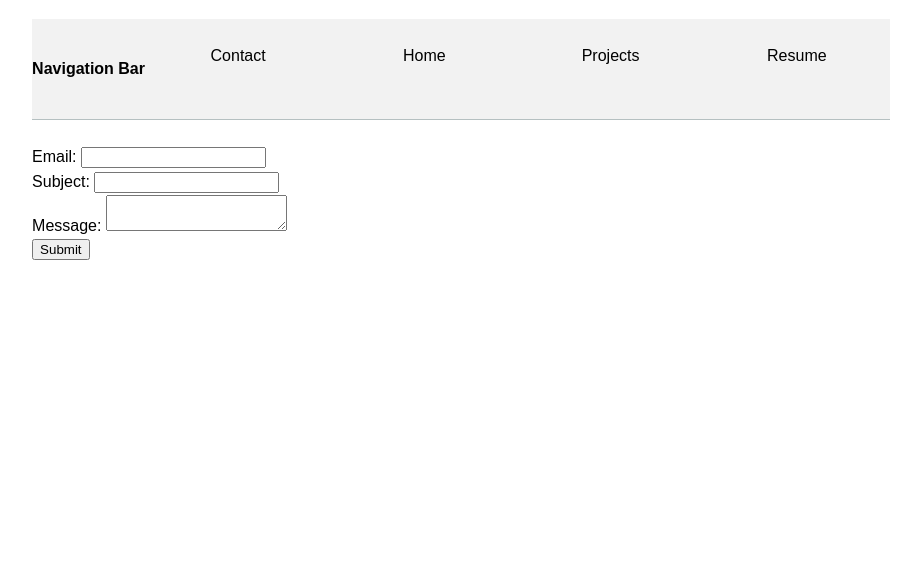
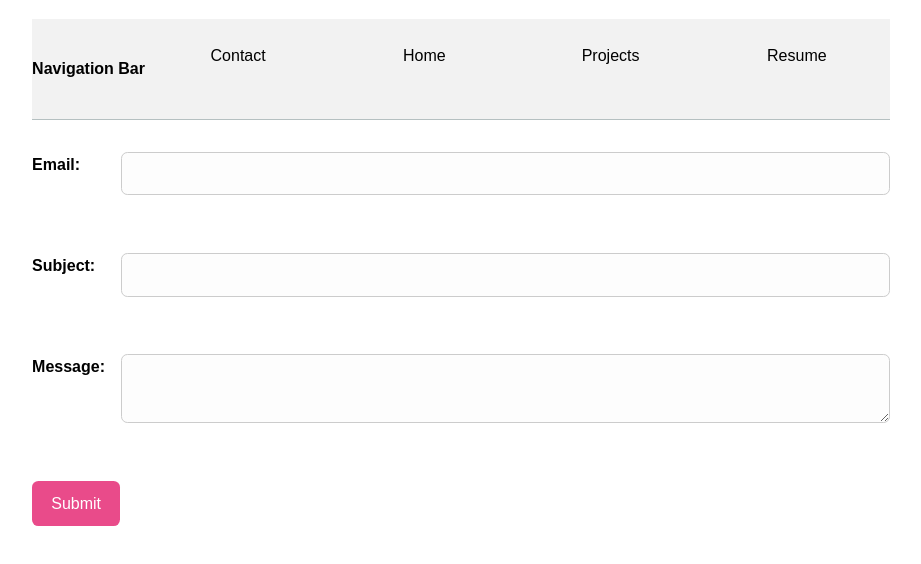
Before and after one commit to eshamir3/Portfolio, a plain HTML site: page contact/index.html in a window 1280 px wide. Shown: the part 54-618 px from the top of the page, without its empty margins (179-1100 px from the left). Drawn offline with Linux system fonts and the light colour scheme.

Commit message:
Update style.css

```diff
--- a/style.css
+++ b/style.css
@@ -64,3 +64,62 @@
     background-color: oklch(from var(--color-accent) 95% 5% h);
     cursor: pointer;
   }
+
+
+  /* Step 3.1: Typography + Block Behavior */
+form {
+    display: grid;
+    grid-template-columns: auto 1fr;
+    gap: 1em;
+    margin-top: 2rem;
+    font: inherit;
+  }
+
+  label {
+    display: grid;
+    grid-template-columns: subgrid;
+    grid-column: 1 / -1;
+    font-weight: bold;
+  }
+
+  label > span {
+    grid-column: 1;
+    align-self: center;
+  }
+
+  label > input,
+  label > textarea {
+    grid-column: 2;
+    font: inherit;
+    width: 100%;
+    box-sizing: border-box;
+    padding: 0.5em;
+    border: 1px solid #ccc;
+    border-radius: 0.4em;
+    background-color: #fdfdfd;
+    transition: border-color 0.2s ease, box-shadow 0.2s ease;
+  }
+
+  input:focus,
+  textarea:focus {
+    border-color: var(--color-accent);
+    box-shadow: 0 0 0 3px oklch(from var(--color-accent) 95% 10% h / 30%);
+    outline: none;
+  }
+
+  button {
+    grid-column: 1 / -1;
+    justify-self: start;
+    font: inherit;
+    padding: 0.6em 1.2em;
+    border: none;
+    border-radius: 0.4em;
+    background-color: var(--color-accent);
+    color: white;
+    cursor: pointer;
+    transition: background-color 0.2s ease;
+  }
+
+  button:hover {
+    background-color: oklch(from var(--color-accent) 60% 40% h);
+  }
```
